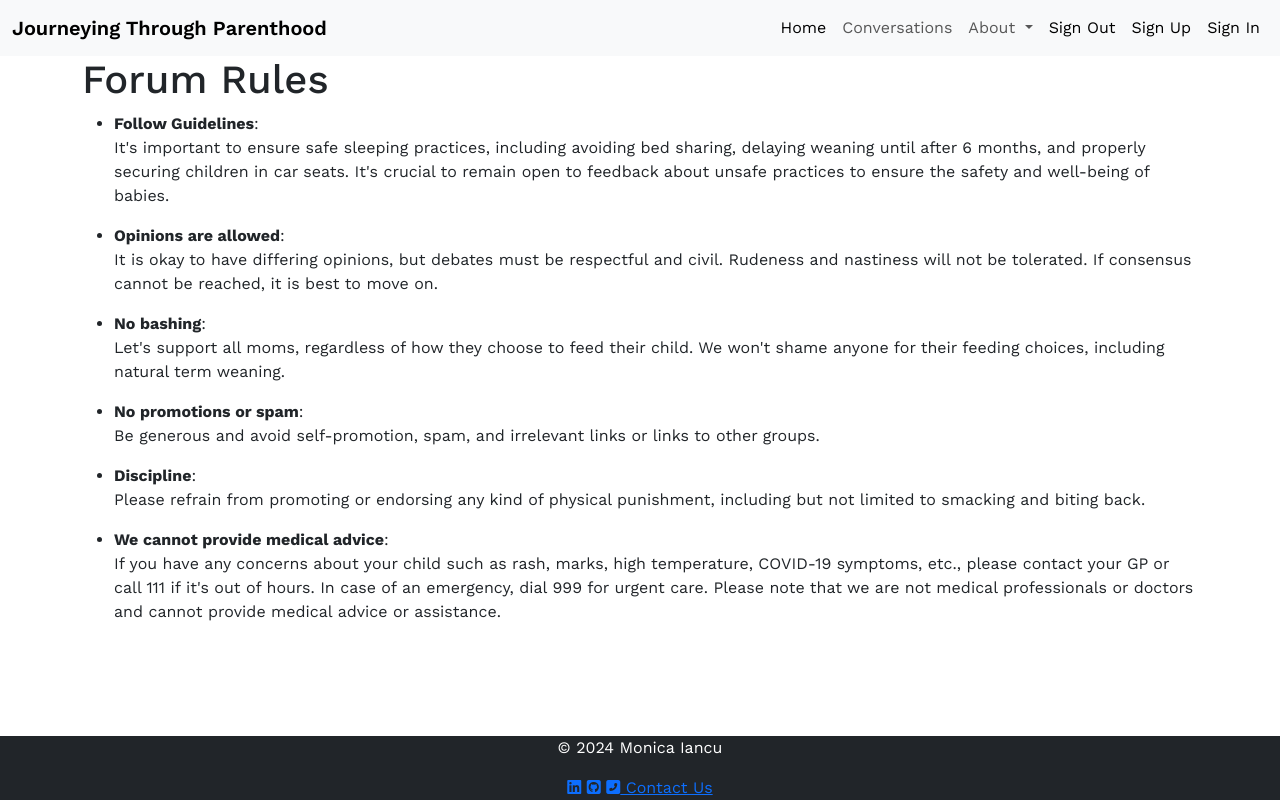
After one commit to Monicaular/parentig-forum, a Django app: page /rules/ in a window 1280 px wide. The commit adds this page. Run offline with Django 4.2, Linux system fonts and the light colour scheme.

Commit message:
Add rules page template and view

```diff
--- a/posts/templates/posts/post_detail.html
+++ b/posts/templates/posts/post_detail.html
@@ -6,11 +6,11 @@
     <div class="card">
         <div class="card-body">
             <h5 class="card-title">{{ post.title }}</h5>
+            <p class="card-text">
+                <small class="text-muted">{{ post.author }} | {{ post.created_at }}</small>
+            </p>
             <p class="card-text">{{ post.content | safe }}</p>
             <img src="{% static 'images/peek-a-boo.jpg' %}" class="card-img-bottom" alt="Post Image">
-            <p class="card-text">
-                <small class="text-muted">Posted by {{ post.author }} on {{ post.created_at }}</small>
-            </p>
             <button type="button" class="btn btn-outline-primary btn-sm like-btn">Like</button>
             <button class="btn btn-outline-secondary btn-sm edit-btn">Edit</button>
             <button class="btn btn-outline-secondary btn-sm delete-btn">Delete</button>
--- /dev/null
+++ b/posts/templates/posts/rules.html
@@ -0,0 +1,36 @@
+{% extends 'base.html' %}
+{% load static %}
+
+{% block content %}
+
+<div class="container">
+    <h1>Forum Rules</h1>
+    <ul>
+        <li>
+            <strong>Follow Guidelines</strong>:
+            <p>It's important to ensure safe sleeping practices, including avoiding bed sharing, delaying weaning until after 6 months, and properly securing children in car seats. It's crucial to remain open to feedback about unsafe practices to ensure the safety and well-being of babies.</p>
+        </li>
+        <li>
+            <strong>Opinions are allowed</strong>:
+            <p>It is okay to have differing opinions, but debates must be respectful and civil. Rudeness and nastiness will not be tolerated. If consensus cannot be reached, it is best to move on.</p>
+        </li>
+        <li>
+            <strong>No bashing</strong>:
+            <p>Let's support all moms, regardless of how they choose to feed their child. We won't shame anyone for their feeding choices, including natural term weaning.</p>
+        </li>
+        <li>
+            <strong>No promotions or spam</strong>:
+            <p>Be generous and avoid self-promotion, spam, and irrelevant links or links to other groups.</p>
+        </li>
+        <li>
+            <strong>Discipline</strong>:
+            <p>Please refrain from promoting or endorsing any kind of physical punishment, including but not limited to smacking and biting back.</p>
+        </li>
+        <li>
+            <strong>We cannot provide medical advice</strong>:
+            <p>If you have any concerns about your child such as rash, marks, high temperature, COVID-19 symptoms, etc., please contact your GP or call 111 if it's out of hours. In case of an emergency, dial 999 for urgent care. Please note that we are not medical professionals or doctors and cannot provide medical advice or assistance.</p>
+        </li>
+    </ul>
+</div>
+
+{% endblock %}
--- a/posts/urls.py
+++ b/posts/urls.py
@@ -5,4 +5,5 @@ urlpatterns = [
     path('', views.HomeView.as_view(), name='home'),
     path('posts/', views.PostsView.as_view(), name='post_list'),
     path('<int:pk>/', views.post_detail, name='post_detail'),
+    path('rules/', views.rules_view, name='rules'),
 ]
--- a/posts/views.py
+++ b/posts/views.py
@@ -18,3 +18,7 @@ def post_detail(request, pk):
         "posts/post_detail.html",
         {"post": post},
     )
+
+def rules_view(request):
+    return render(request,
+    'posts/rules.html')
--- a/templates/base.html
+++ b/templates/base.html
@@ -1,4 +1,6 @@
 {% url 'home' as home_url %}
+{% url 'post_list' as post_list_url %}
+{% url 'rules' as rules_url %}
 
 {% load static %}
 
@@ -52,7 +54,7 @@
               About
             </a>
             <ul class="dropdown-menu">
-              <li><a class="dropdown-item" href="#">Rules</a></li>
+              <li><a class="dropdown-item" href="{% url 'rules' %}">Rules</a></li>
               <li><a class="dropdown-item" href="#">Resources</a></li>
               <li>
                 <hr class="dropdown-divider">
```
Also changed, not shown: posts/templates/posts/index.html (+5 -5 lines), posts/templates/posts/post_list.html (+6 -11 lines).
